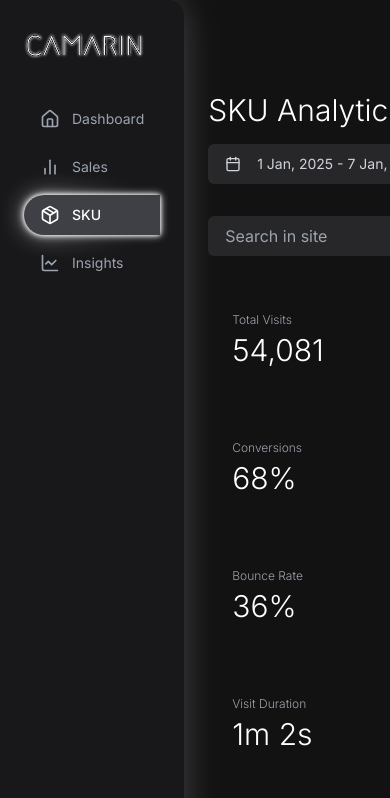
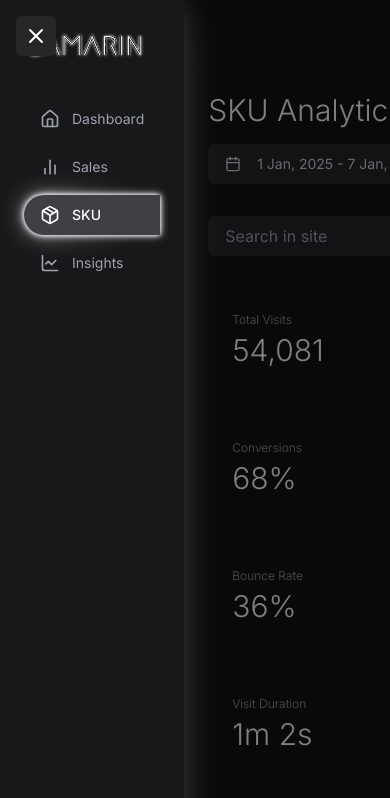
Before and after one commit to Camarin-AI/3d-analytics-dashboard, a Next.js app: page /sku in a window 390 px wide. Shown: the top 798 px of the page. Built offline with nearby package versions, Linux system fonts and the light colour scheme.

Commit message:
Added Hamburger in Sidebar

```diff
--- a/components/sidebar.tsx
+++ b/components/sidebar.tsx
@@ -6,20 +6,56 @@ import Link from "next/link";
 import Image from "next/image";
 // Import usePathname hook
 import { usePathname } from 'next/navigation';
-import { Home, BarChart2, Package, LineChart, LogOut } from "lucide-react";
+import { Home, BarChart2, Package, LineChart, LogOut, Menu, X } from "lucide-react";
+import { useState, useEffect } from "react";
 
 export function Sidebar() {
   // Get the current path
   const pathname = usePathname();
+  // State for controlling sidebar collapse
+  const [isCollapsed, setIsCollapsed] = useState(false);
+  // State to track screen size
+  const [isMobile, setIsMobile] = useState(false);
+
+  // Handle window resize and set mobile state
+  useEffect(() => {
+    const handleResize = () => {
+      setIsMobile(window.innerWidth < 768);
+      if (window.innerWidth >= 768) {
+        setIsCollapsed(false);
+      }
+    };
+
+    // Set initial state
+    handleResize();
+
+    // Add event listener
+    window.addEventListener('resize', handleResize);
+
+    // Cleanup
+    return () => window.removeEventListener('resize', handleResize);
+  }, []);
 
   return (
+    <>
+      {/* Hamburger menu toggle button - visible only on mobile */}
+      <button
+        onClick={() => setIsCollapsed(!isCollapsed)}
+        className="md:hidden fixed top-4 left-4 z-30 bg-zinc-800 p-2 rounded-md text-white"
+        aria-label={isCollapsed ? "Open menu" : "Close menu"}
+      >
+        {isCollapsed ? <Menu size={24} /> : <X size={24} />}
+      </button>
+
       <div
-      className="
+        className={`
+          ${isMobile ? (isCollapsed ? "translate-x-[-100%]" : "translate-x-0") : "translate-x-0"}
           w-64 min-h-screen bg-[#18181B] p-6 flex flex-col text-white relative
           rounded-tr-2xl rounded-br-2xl
-        /* sidebar outer glow with a fade at left/right */
           shadow-[0_0_30px_rgba(255,255,255,0.15),0_0_60px_rgba(255,255,255,0.08)]
-      "
+          transition-transform duration-300 ease-in-out
+          ${isMobile ? "fixed top-0 left-0 z-20" : ""}
+        `}
       >
         {/* optional gradient‐mask overlay to softly fade that halo on the far left & right */}
         <div
@@ -52,6 +88,16 @@ export function Sidebar() {
           <NavItem href="/logout" icon={<LogOut size={20} />} label="Logout" active={pathname === '/logout'} />
         </div>
       </div>
+
+      {/* Overlay backdrop for mobile, shown when sidebar is open */}
+      {isMobile && !isCollapsed && (
+        <div
+          className="fixed inset-0 bg-black bg-opacity-50 z-10"
+          onClick={() => setIsCollapsed(true)}
+          aria-hidden="true"
+        />
+      )}
+    </>
   );
 }
 
```
Lines whose indentation alone changed are shown as unchanged.
